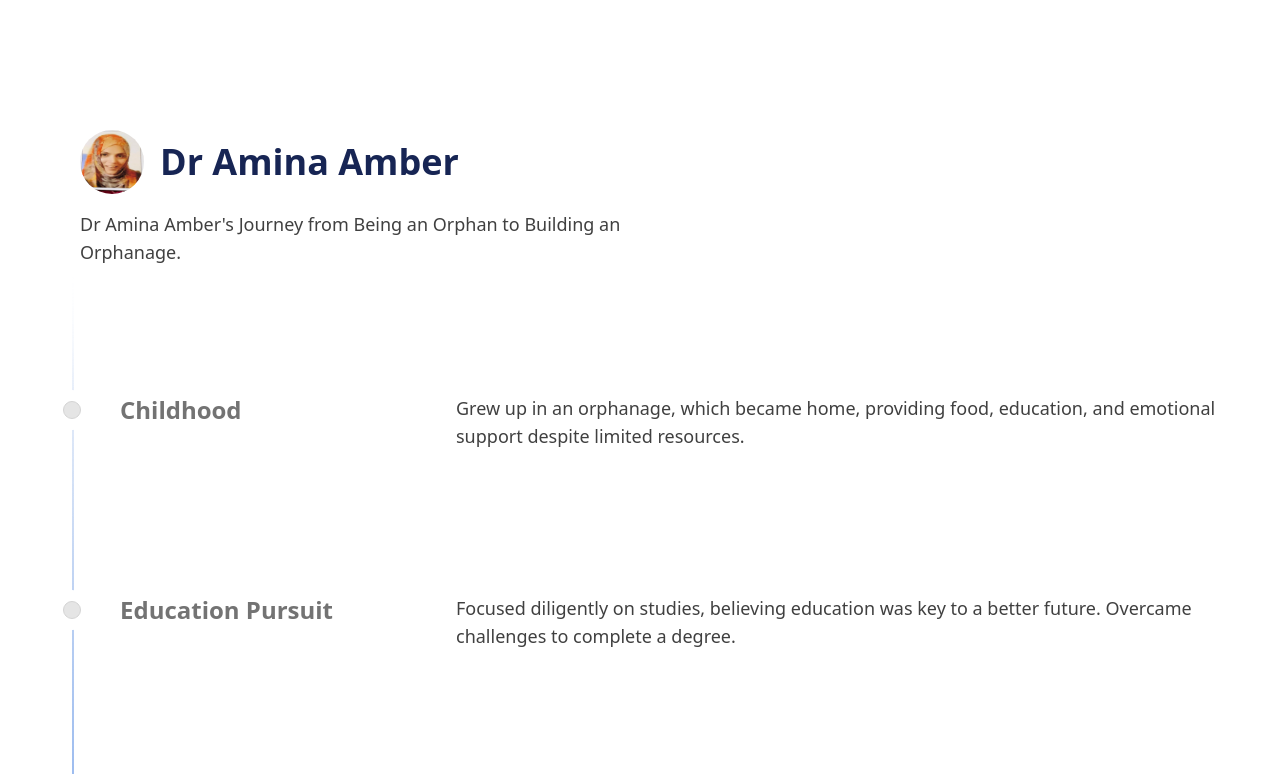
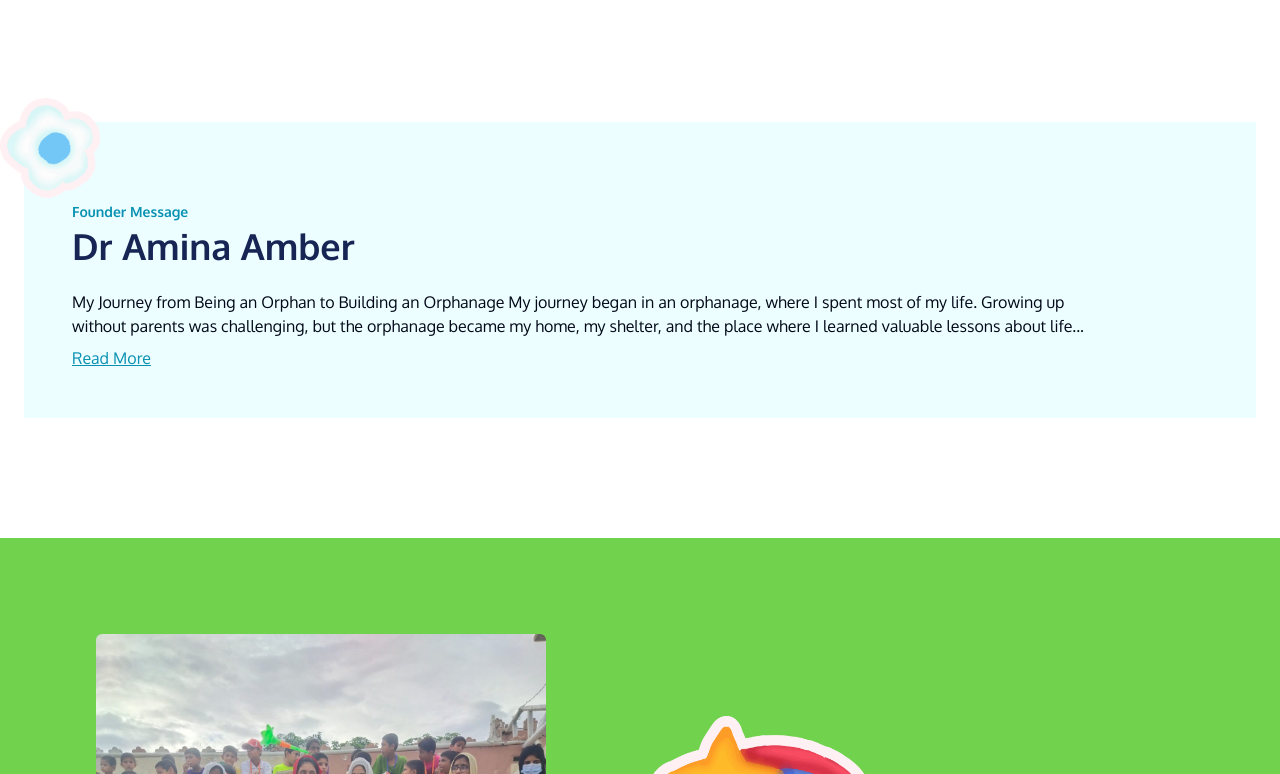
Before and after one commit to Zain-ul-din/begum-inayat, a Next.js app: page / in a window 1280 px wide. Shown: the part 1486-2260 px from the top of the page. Built offline with nearby package versions, Linux system fonts and the light colour scheme.

Commit message:
remove legacy owner message

```diff
--- a/src/components/learn-more.tsx
+++ b/src/components/learn-more.tsx
@@ -4,7 +4,7 @@ import routes from "../lib/constants/routes";
 
 export default function LearnMore() {
   return (
-    <section className="mt-24 md:mt-32 bg-light-green p-6 md:p-12">
+    <section className="mt-24  bg-light-green p-6 md:p-12">
       <div className="max-w-screen-xl mx-auto grid md:grid-cols-2 gap-6 md:p-12 relative">
         <div>
           <img
--- a/src/components/owner-message.tsx
+++ b/src/components/owner-message.tsx
@@ -1,7 +1,95 @@
-import React from "react";
+"use client";
+import React, { useState } from "react";
 import { Timeline } from "@/components/ui/timeline";
 
 export function OwnerMessage() {
+  const [isExpanded, setIsExpanded] = useState(false);
+
+  const toggleReadMore = () => {
+    setIsExpanded(!isExpanded);
+  };
+
+  const shortText = `My Journey from Being an Orphan to Building an Orphanage My journey
+    began in an orphanage, where I spent most of my life. Growing up
+    without parents was challenging, but the orphanage became my home,
+    my shelter, and the place where I learned valuable lessons about
+    life...`;
+
+  const fullText = `My Journey from Being an Orphan to Building an Orphanage My journey
+    began in an orphanage, where I spent most of my life. Growing up
+    without parents was challenging, but the orphanage became my home,
+    my shelter, and the place where I learned valuable lessons about
+    life. The caregivers did their best to provide us with food,
+    education, and emotional support, despite limited resources. Despite
+    the difficulties, I was determined to make something of my life. I
+    knew that education would be the key to a better future, so I
+    focused diligently on my studies. After years of persistence and
+    dedication, I completed my degree—an achievement that once seemed
+    almost impossible given my circumstances. During my time in the
+    orphanage, I often reflected on what it meant to be in such a place,
+    surrounded by children with similar stories. Many of us shared the
+    same struggles and uncertainties. It was during this period that I
+    made a decision: if I could ever change my situation and achieve
+    something, I would give back by helping other orphaned children. I
+    dreamed of starting an orphanage where children could find love,
+    care, and opportunities to pursue their dreams, just as I did. This
+    dream later took shape under the name Begum Inayat Welfare Society
+    in honor of my mother. Alhamdulillah, today, that dream has become a
+    reality. By the grace of God and with the support of kind-hearted
+    individuals, I was able to establish an orphanage that now houses
+    around 175 children of various ages. These children have found not
+    just a home but a family within our walls. We provide them with
+    education, emotional support, and a nurturing environment that helps
+    them grow into confident, capable individuals. I’m especially proud
+    that some of our children are now attending university and various
+    colleges, following their passions and aiming high. We focus not
+    only on meeting basic needs but also on creating opportunities for
+    these children to break free from the cycle of poverty and hardship.
+    This orphanage is more than just a place—it’s a symbol of hope. It
+    stands as a reminder that no matter where you come from or what
+    circumstances you face, you can rise above them and create a better
+    future. My journey has come full circle: from being a child in an
+    orphanage to now providing the same love and support to other
+    children that was once given to me. This is not just my story; it’s
+    the story of every child who has found hope and a future within
+    these walls. Alhamdulillah, our work continues, and with God’s help,
+    we will keep growing, giving more children the chance to chase their
+    dreams.`;
+
+  return (
+    <div className="mt-24 mx-auto max-w-screen-xl p-6 relative">
+      <div className="absolute top-0 z-10 md:left-0 right-0">
+        <img
+          src="/images/art/doodle-flower.png"
+          alt="flower art"
+          width={100}
+          height={100}
+        />
+      </div>
+      <div className="bg-cyan-50 relative p-6 md:p-12">
+        <div className="z-20 mt-8">
+          <h2 className="font-bold text-cyan-600 text-sm my-1">
+            Founder Message
+          </h2>
+          <h1 className="text-4xl font-black mb-6 text-blue-950">
+            Dr Amina Amber
+          </h1>
+          <p className="max-sm:text-sm text-balance">
+            {isExpanded ? fullText : shortText}
+          </p>
+          <button
+            onClick={toggleReadMore}
+            className="text-cyan-600 mt-2 underline"
+          >
+            {isExpanded ? "Read Less" : "Read More"}
+          </button>
+        </div>
+      </div>
+    </div>
+  );
+}
+
+export function LegacyOwnerMessage() {
   const data = [
     {
       title: "Childhood",
```
Also changed, not shown: public/images/art/doodle-flower.png (added).
